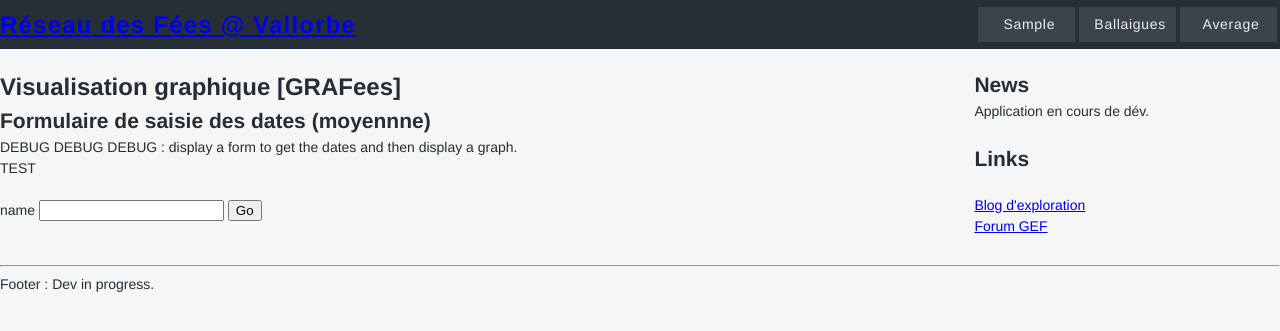
After one commit to SebastienPittet/GRAFees, a Flask app: page /submit in a window 1280 px wide. The commit adds this page. Shown: the top 331 px of the page. Run offline with Flask 2, Linux system fonts and the light colour scheme.

Commit message:
En cours d'intégration WTF. Problème à résoudre avec CSRF, actuellement disabled.

```diff
--- /dev/null
+++ b/grafees/grafees_forms.py
@@ -0,0 +1,9 @@
+#coding=utf-8
+
+from flask_wtf import Form
+from wtforms import StringField
+from wtforms.validators import DataRequired
+
+
+class Intervalle(Form):
+    name = StringField('name', validators=[DataRequired()])
--- /dev/null
+++ b/grafees/templates/form.html
@@ -0,0 +1,10 @@
+{% extends "index.html" %}
+
+{% block form %}
+<p>TEST</p>
+<form method="POST" action="/submit">
+    {{ form.hidden_tag() }}
+    {{ form.name.label }} {{ form.name(size=20) }}
+    <input type="submit" value="Go">
+</form>
+{% endblock %}
--- a/grafees/templates/index.html
+++ b/grafees/templates/index.html
@@ -49,8 +49,11 @@
 
 		{% if debugText %}
 		<section>
-		<h2>Debug information below</h2>
+		<h2>Formulaire de saisie des dates (moyennne)</h2>
 		{{ debugText }}
+
+		{% block form %} {% endblock %}
+
 		</section>
 		{% endif %}
 
--- a/grafees/views.py
+++ b/grafees/views.py
@@ -1,17 +1,13 @@
 #coding=utf-8
 from flask import render_template
 from flask import redirect # redirect http
-
-from flask_wtf import Form
-from wtforms import StringField
-from wtforms.validators import DataRequired
 
 import pygal
 from pygal.style import LightGreenStyle
 from grafees import app
 import lnetatmo
 import time
-
+import grafees_forms
 
 @app.route('/')
 @app.route('/index')
@@ -89,3 +85,11 @@ def AVGtemp():
     debugText = "DEBUG DEBUG DEBUG : display a form to get the dates and then display a graph."
 
     return render_template("index.html", title='DEBUG', debugText=debugText)
+
+@app.route('/submit', methods=['GET', 'POST'])
+def submit():
+    debugText = "DEBUG DEBUG DEBUG : display a form to get the dates and then display a graph."
+    form = grafees_forms.Intervalle(csrf_enabled=False)
+    if form.validate_on_submit():
+        return redirect('/success')
+    return render_template('form.html', form=form, debugText=debugText)
```
